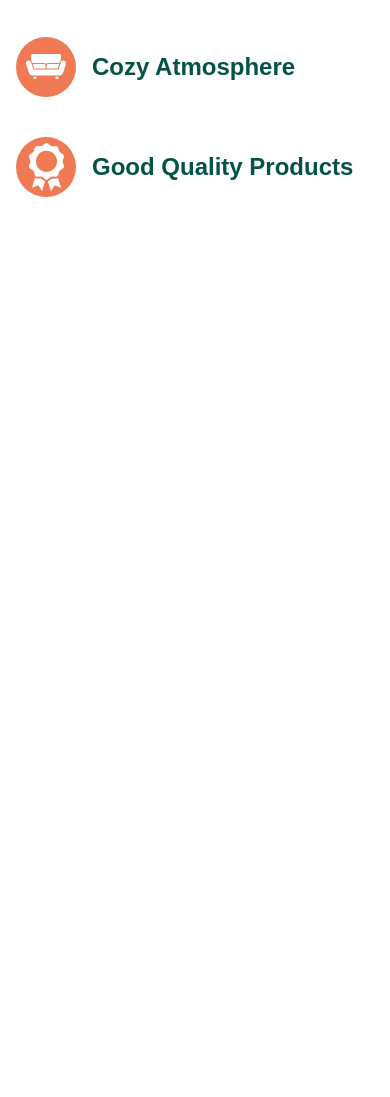
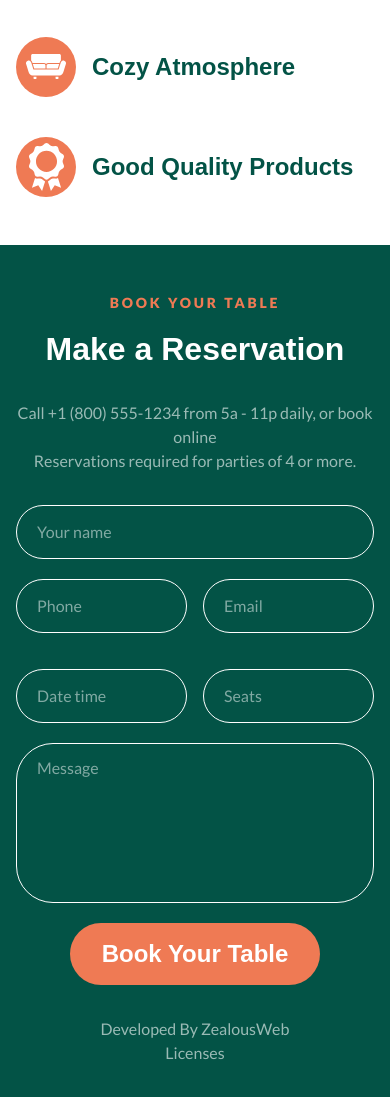
Before and after one commit to daynasymonds/clonesite-tailwindcss, a website: page public/index.html in a window 390 px wide. Shown: the part 6929-8026 px from the top of the page. Before the commit the page ends 7174 px from the top, so only its background shows below. Drawn offline with Linux system fonts and the light colour scheme; a web font is replaced by a local one.

Commit message:
Add "Reservation" section with responsive layout and styles; update HTML structure and utility classes

```diff
--- a/public/index.html
+++ b/public/index.html
@@ -238,6 +238,41 @@
                 </div>
             </div>
         </section>
+
+        <section class="bg-dark-green flex flex-col justify-center py-12 md:py-16">
+            <div class="global-padding">
+                <div class="container-medium">
+                    <div id="section-reservation" class="flex flex-col justify-center items-center">
+                        <div class="w-[100%] max-w-[35.9375rem] flex flex-col justify-center items-center text-center text-white-60">
+                            <div class="zeal-overline-text">BOOK YOUR TABLE</div>
+                            <h2 class="zeal-heading-h2 text-white pt-4">Make a Reservation</h2>
+                            <div class="pt-8">Call +1 (800) 555-1234 from 5a - 11p daily, or book online</div>
+                            <div class="">Reservations required for parties of 4 or more.</div>
+                            <form class="flex flex-col pt-8 pb-8 w-[100%]" method="get">
+                                <div class="grid grid-cols-1 gap-4">
+                                    <input class="zeal-form-input" type="text" placeholder="Your name" />
+                                </div>
+                                <div class="grid grid-cols-2 gap-4">
+                                    <input class="zeal-form-input" type="tel" placeholder="Phone" />
+                                    <input class="zeal-form-input" type="email" placeholder="Email" />
+                                    <input class="zeal-form-input" type="datetime" placeholder="Date time" />
+                                    <input class="zeal-form-input" type="number" placeholder="Seats" />
+                                </div>
+                                <div class="grid grid-cols-1 gap-4">
+                                    <textarea class="zeal-form-input resize-none min-h-40 pt-[.75rem] text-[1rem]" maxlength="5000" placeholder="Message"></textarea>
+                                </div>
+                                <input type="submit" class="zeal-button self-center" value="Book Your Table" />
+                            </form>
+
+
+                            <div class="self-center">Developed By <a class="hover:text-white" href="http://zealousweb.com" target="_blank">ZealousWeb</a></div>
+                            <div class="self-center"><a class="hover:text-white" href="https://webflow.com/templates/html/zealtaste-food-website-template#:~:text=Zeal%20Taste%20is%20a%20sleek,food%20trucks%20and%20culinary%20ventures." target="_blank">Licenses</a>
+                        </div>
+                    </div>
+                </div>
+            </div>
+        </section>
+
     </main>
 </body>
 </html>
--- a/public/styles.css
+++ b/public/styles.css
@@ -9,6 +9,7 @@
     --color-dark-green: #035346;
     --color-light-olive: #657069;
     --color-mint: #ebfffc;
+    --color-white-60: #fff9;
 }
 
 @layer components {
@@ -94,11 +95,7 @@
     }
 
     .zeal-subscribe-text {
-        color: var(--color-dark-orange);
-        font-size: 1.5rem;
-        font-family: var(--font-sansita);
-        font-weight: 700;
-        line-height: 1.875rem;
+        @apply text-dark-orange text-[1.5rem] font-sansita font-bold leading-[1.875rem];
     }
 
     .zeal-price-tag {
@@ -118,13 +115,6 @@
     }
 
     .zeal-form-input {
-        border: 1px solid white;
-        color: white;
-        background-color: transparent;
-        border-radius: 2.3125rem;
-        min-height: 52px;
-        margin-bottom: 1.25rem;
-        padding: .9375rem 1.25rem;
-        font-size: 1rem;
+        @apply border-[1px] text-white bg-transparent rounded-[2.3125rem] min-h-[52px] mb-5 px-5 py-3.5 text-[1rem];
     }
 }
```
Also changed, not shown: public/output.css.
